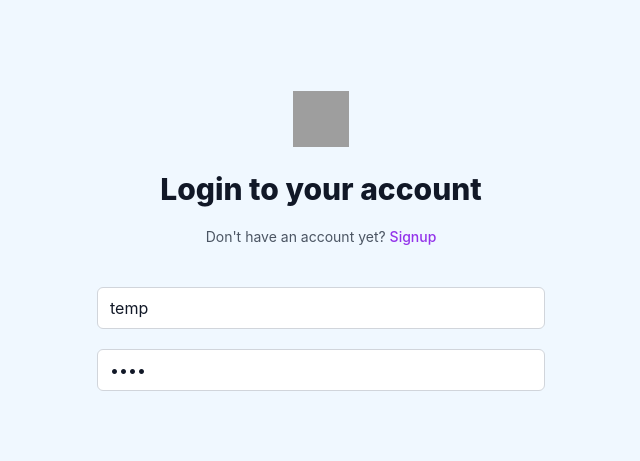
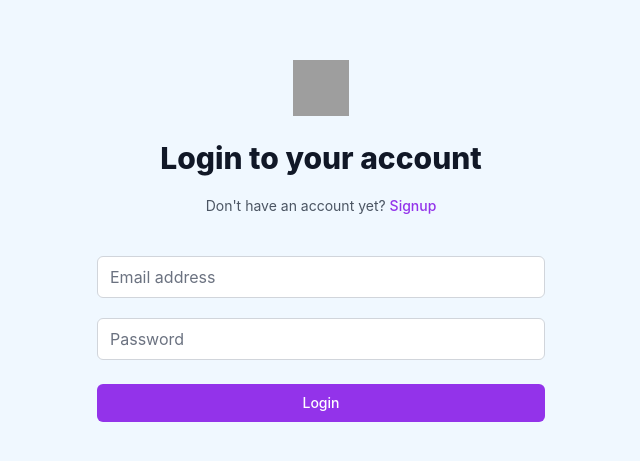
Before and after one commit to FC-Open-to-Work/FC-Open-to-Work, a React (Create React App) app in the folder client/: page /login in a window 1280 px wide. Shown: the part 159-620 px from the top of the page, without its empty margins (319-959 px from the left). Built offline with nearby package versions, Linux system fonts and the light colour scheme; grey boxes are pictures that could not be loaded; the HTML template or start-up script is replaced by a standard one.

Commit message:
Still need to fix the onSubmit

```diff
--- /dev/null
+++ b/client/src/components/login-signup/formAction.tsx
@@ -0,0 +1,28 @@
+import React, {FormEvent} from "react";
+
+interface Props {
+    handleSubmit: (e: FormEvent<HTMLFormElement>) => void;
+    type?: string;
+    action?: any;
+    text: string;
+}
+
+export default function FormAction ({handleSubmit, type = 'Button', action = 'submit', text}: Props) {
+    return (
+        <>
+            {
+                type === 'Button' ?
+                    <button
+                        type={action}
+                        className="group relative w-full flex justify-center py-2 px-4 border border-transparent text-sm font-medium rounded-md text-white bg-purple-600 hover:bg-purple-700 focus:outline-none focus:ring-2 focus:ring-offset-2 focus:ring-purple-500 mt-10"
+                        onSubmit={handleSubmit}
+                    >
+
+                        {text}
+                    </button>
+                    :
+                    <></>
+            }
+        </>
+    )
+}
--- a/client/src/pages/Login.tsx
+++ b/client/src/pages/Login.tsx
@@ -12,6 +12,7 @@ import axios from "axios";
 import Header from "../components/login-signup/Header";
 import Input from "../components/login-signup/Input";
 import {loginFields} from "../components/login-signup/formFields";
+import FormAction from "../components/login-signup/formAction";
 
 export default function Login() {
     const [variables, setVariables] = useState({
@@ -137,9 +138,9 @@ export default function Login() {
                     {loginFields.map(field =>
                         <Input
                             key={field.id}
-                            handleChange={() => {}}
-                            // value={loginState[field.id]}
-                            value="temp"
+                            handleChange={(e) =>
+                                setVariables({...variables, email: e.target.value})}
+                            value={(field.name === "email") ? variables.email : variables.password}
                             labelText={field.labelText}
                             labelFor={field.labelFor}
                             id={field.id}
@@ -150,6 +151,8 @@ export default function Login() {
                         />
                     )}
                 </div>
+
+                <FormAction handleSubmit={submitLoginForm} text="Login"/>
             </form>
         </div>
     );
```
